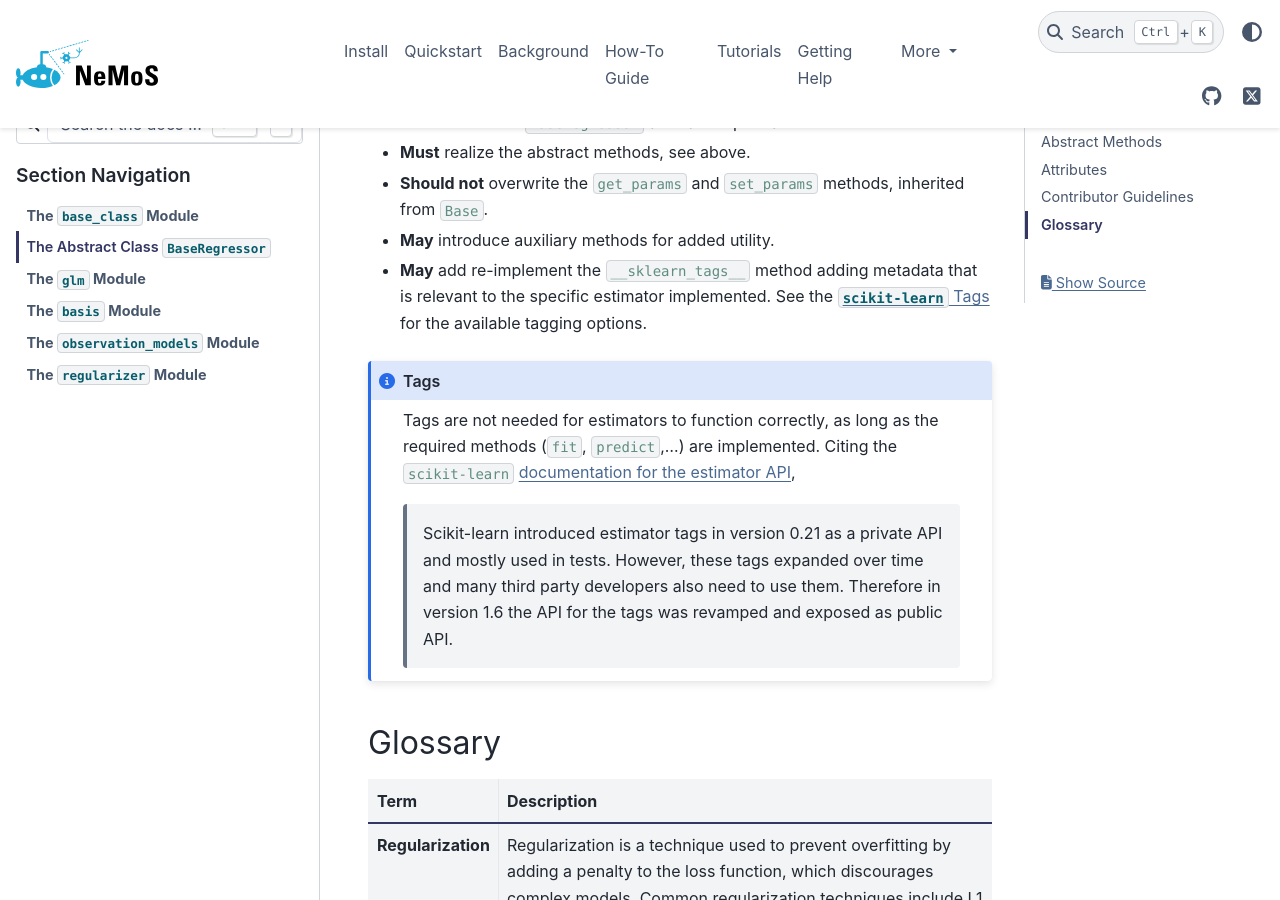
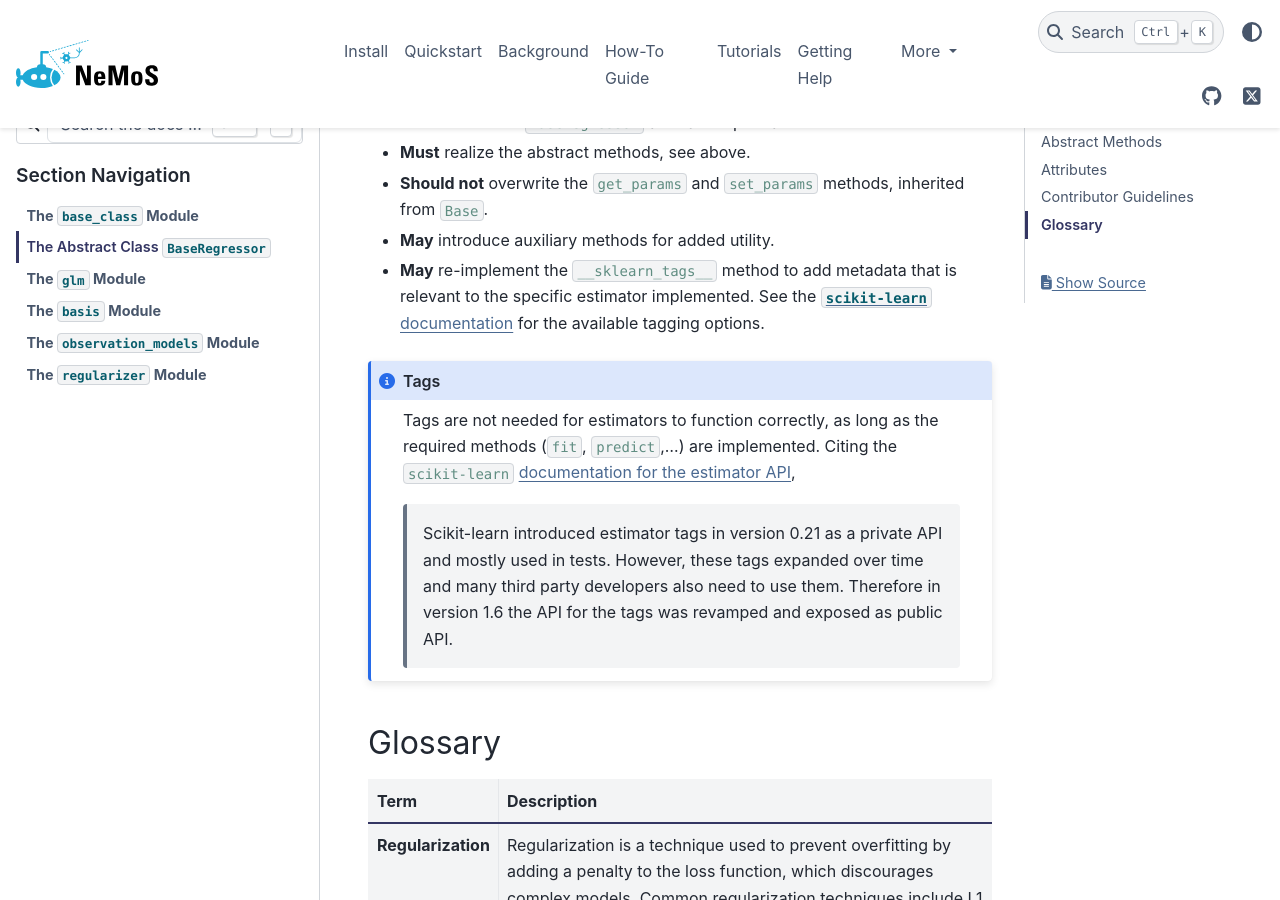
Before and after one commit to flatironinstitute/nemos, a Sphinx documentation site: the page built from docs/developers_notes/02-base_regressor.md, in a window 1280 px wide and 900 px high, scrolled down 2455 px. Built offline with Sphinx 7.4.7 and the PyData theme 0.15.4, drawn with Linux system fonts in a browser that asks for light colours.

Commit message:
Update docs/developers_notes/02-base_regressor.md
Co-authored-by: William F. Broderick <billbrod@gmail.com>

```diff
--- a/docs/developers_notes/02-base_regressor.md
+++ b/docs/developers_notes/02-base_regressor.md
@@ -59,7 +59,7 @@
 - **Must** realize the abstract methods, see above.
 - **Should not** overwrite the `get_params` and `set_params` methods, inherited from `Base`.
 - **May** introduce auxiliary methods for added utility.
-- **May** add re-implement the `__sklearn_tags__` method adding metadata that is relevant to the specific estimator implemented. See the [`scikit-learn` Tags](https://scikit-learn.org/stable/modules/generated/sklearn.utils.Tags.html#sklearn.utils.Tags) for the available tagging options.
+- **May** re-implement the `__sklearn_tags__` method to add metadata that is relevant to the specific estimator implemented. See the [`scikit-learn` documentation](https://scikit-learn.org/stable/modules/generated/sklearn.utils.Tags.html#sklearn.utils.Tags) for the available tagging options.
 
 :::{admonition} Tags
 :class: note
```
